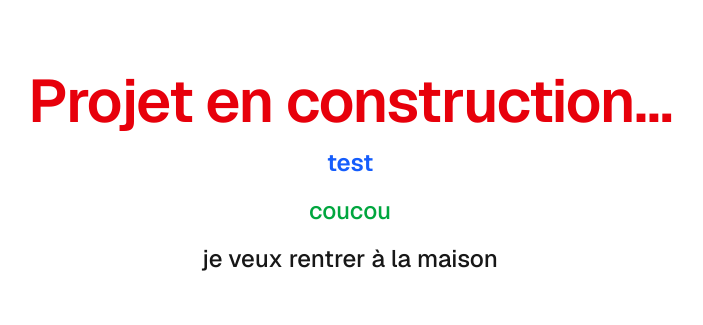
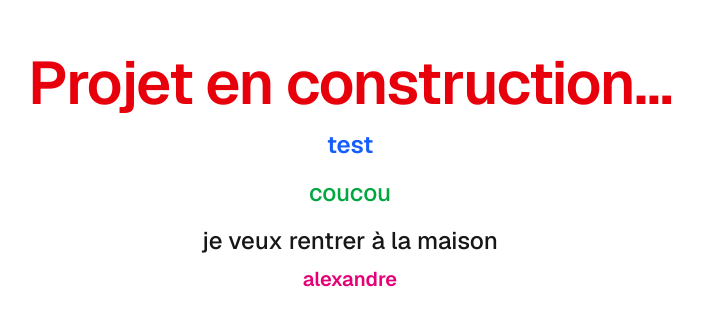
Before and after one commit to aichaayed5-maker/pawstick, a Next.js app: page / in a window 1280 px wide. Shown: the part 227-552 px from the top of the page, without its empty margins (290-993 px from the left). Built offline with nearby package versions, Linux system fonts and the light colour scheme.

Commit message:
Add pink Alexandre heading

```diff
--- a/app/page.tsx
+++ b/app/page.tsx
@@ -11,6 +11,7 @@ export default function Home() {
       <h3 className="mt-4 text-center text-2xl font-medium">
         je veux rentrer à la maison
       </h3>
+      <h3 className="mt-2 text-xl font-semibold text-pink-600">alexandre</h3>
     </main>
   );
 }
```
